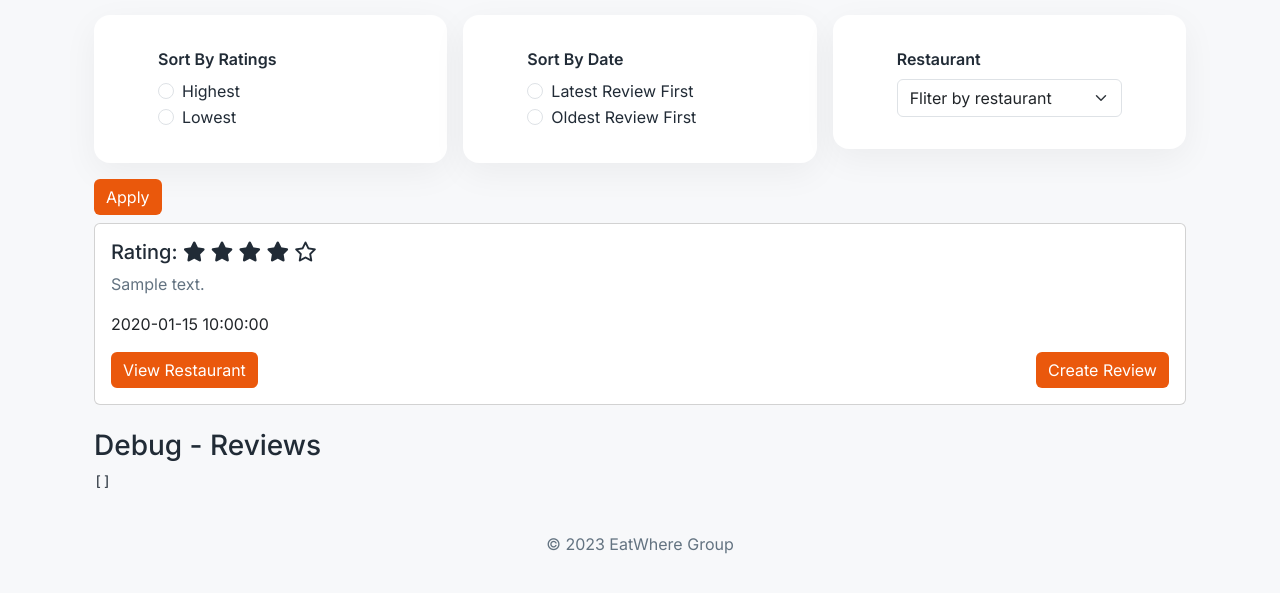
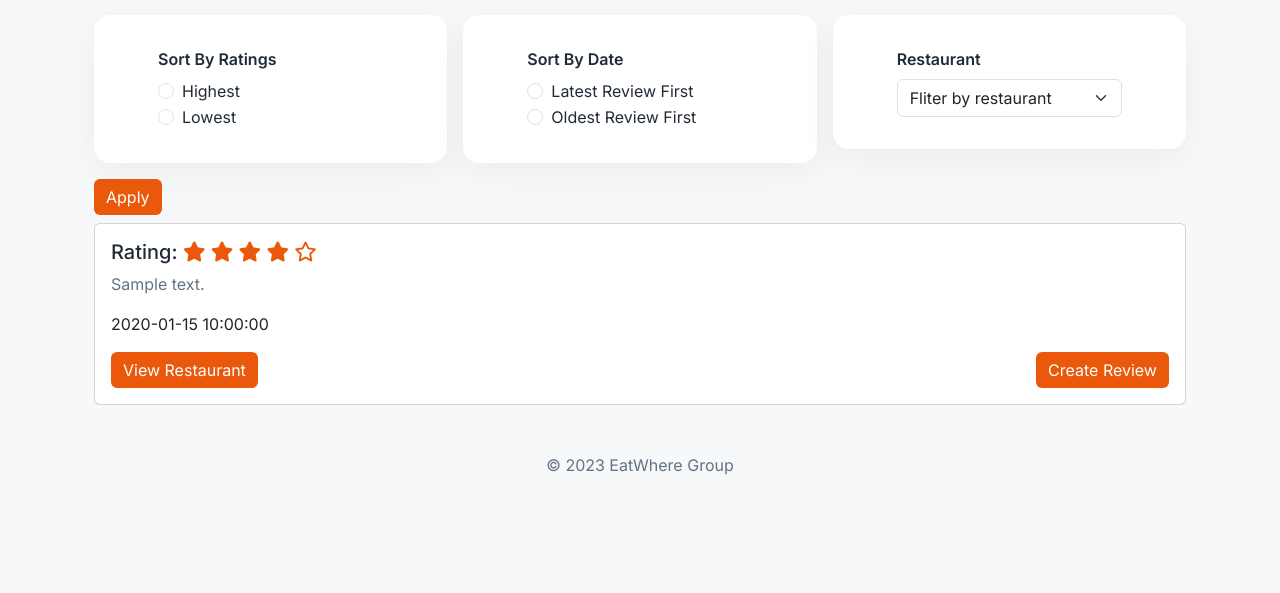
Before and after one commit to amanda-chan/db_assignment, a Flask app: template food_app/templates/review/showReviews.html in a window 1280 px wide. Shown: the part 148-741 px from the top of the page. Run offline with Flask 3, Linux system fonts and the light colour scheme; tables that the repository leaves empty hold one stand-in row (values such as "Sample post"); the template is opened without the code that fills it: values that come from a table or form of the project are taken from there, most other values are stand-ins (such as "Sample title", 1, 10 or a date in 2020); parts of the project's set-up code (start-up, migrations or seed data) failed here and were passed over; some libraries are stand-ins or nearby versions.

Commit message:
fix some small stuff

```diff
--- a/food_app/templates/review/showReviews.html
+++ b/food_app/templates/review/showReviews.html
@@ -90,9 +90,9 @@
                     <h5 class="card-title">Rating:
                         {% for i in range(5) %}
                             {% if i < review.Rating %}
-                                <i class="fas fa-star"></i>
+                            <i class="fa-solid fa-star" style="color: #ea580c;"></i>
                             {% else %}
-                                <i class="far fa-star"></i>
+                                <i class="far fa-star" style="color: #ea580c;"></i>
                             {% endif %}
                         {% endfor %}
                     </h5>
@@ -117,11 +117,6 @@
             {% endfor %}
         </div>
 
-        <!-- Debug Section -->
-    <div>
-        <h3>Debug - Reviews</h3>
-        <pre>{{ reviews | tojson }}</pre>
-    </div>
     </div>
 </div>
 
```
Also changed, not shown: food_app/templates/review/makeReview.html (+13 -13 lines).
